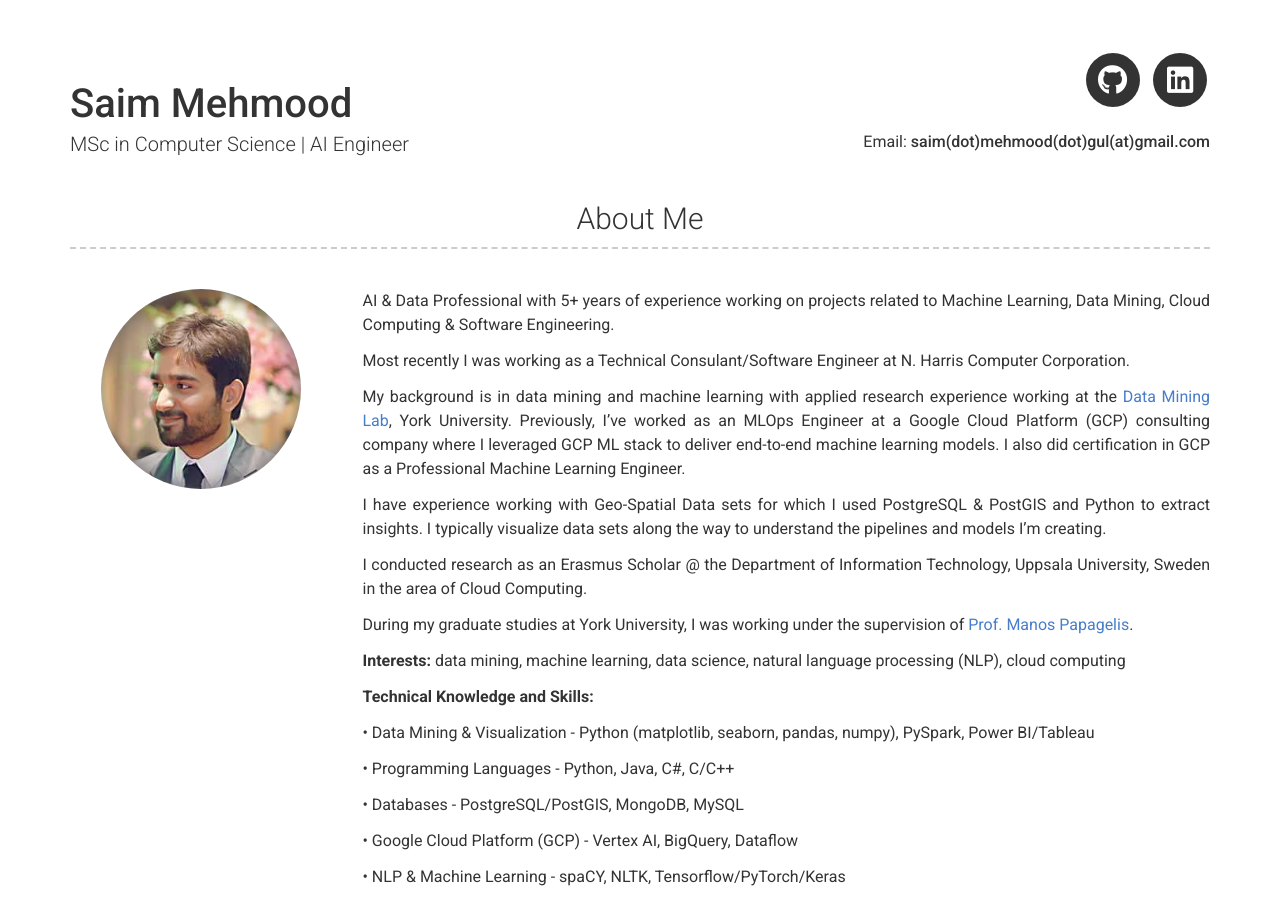
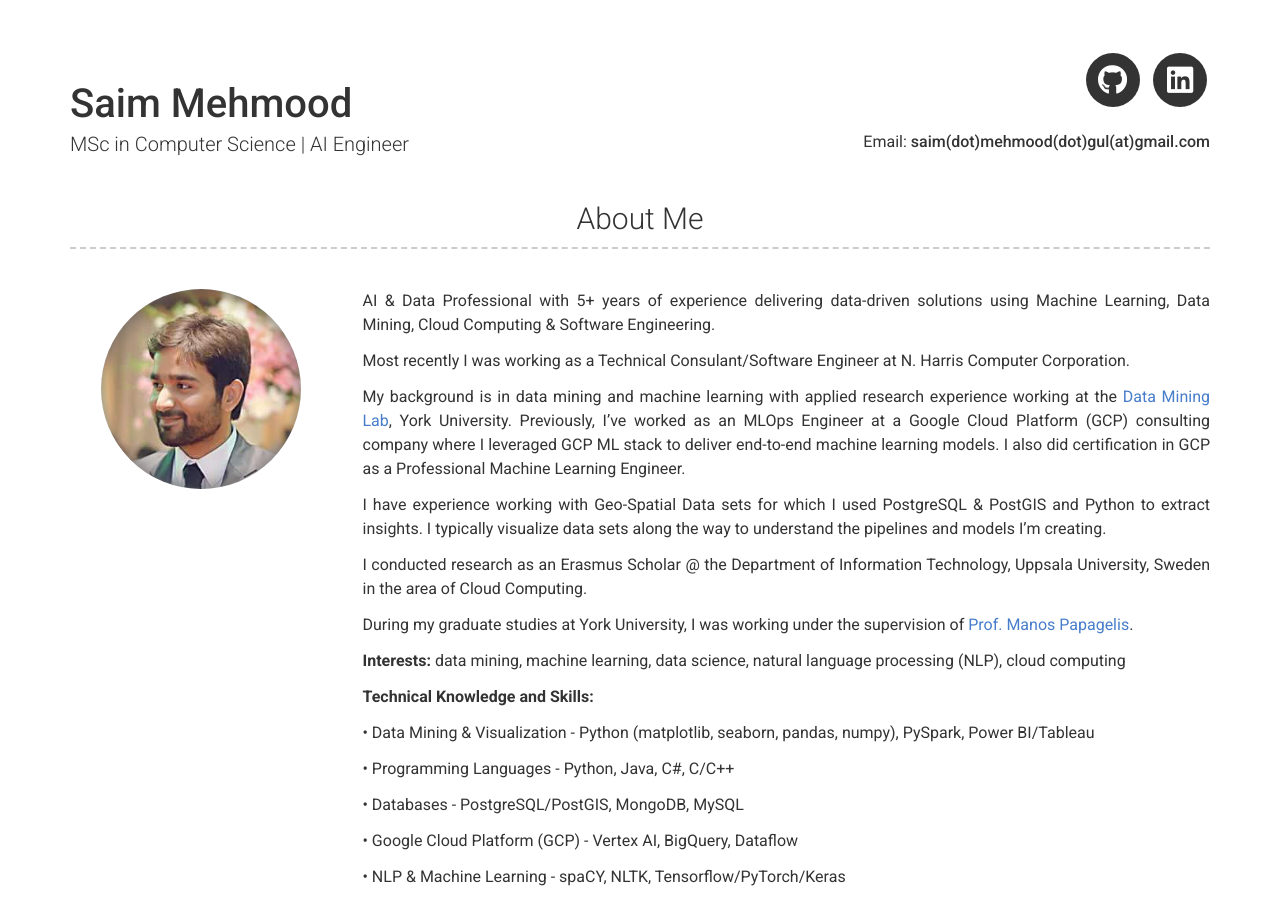
Before and after one commit to saimmehmood/saimmehmood.github.io, a Jekyll site: the page built from index.md, in a window 1280 px wide and 900 px high. Built offline with Jekyll 4.4.1, drawn with Linux system fonts in a browser that asks for light colours; nearby versions of some CDN libraries.

Commit message:
intro update jul 10,25

```diff
--- a/_config.yml
+++ b/_config.yml
@@ -29,7 +29,7 @@ linkedin_username: saimmehmoodgul
 # about_title: About Me
 about_profile_image: images/circle-cropped.png
 about_content: | # this will include new lines to allow paragraphs
-    AI & Data Professional with 5+ years of experience working on projects related to Machine Learning, Data Mining, Cloud Computing & Software Engineering.
+    AI & Data Professional with 5+ years of experience delivering data-driven solutions using Machine Learning, Data Mining, Cloud Computing & Software Engineering.
 
     Most recently I was working as a Technical Consulant/Software Engineer at N. Harris Computer Corporation.
 
```
